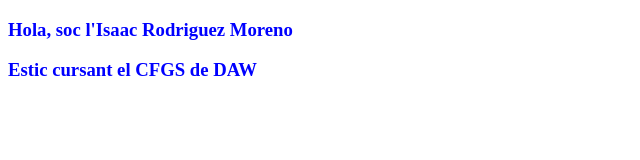
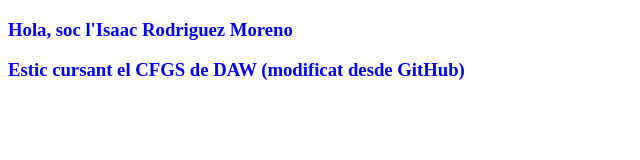
Before and after one commit to IsaacBoscdelacoma/git-test, a plain HTML site: page index.html in a window 1280 px wide. Shown: the whole page, without its empty margins (0-640 px from the left). Drawn offline with Linux system fonts and the light colour scheme.

Commit message:
modificacio-github.html

```diff
--- a/index.html
+++ b/index.html
@@ -8,6 +8,6 @@
 <body>
     <!-- Comentari desde directori de treball -->
     <h3>Hola, soc l'Isaac Rodriguez Moreno</h3>
-    <h3>Estic cursant el CFGS de DAW</h3>
+    <h3>Estic cursant el CFGS de DAW (modificat desde GitHub)</h3>
 </body>
 </html>
```
